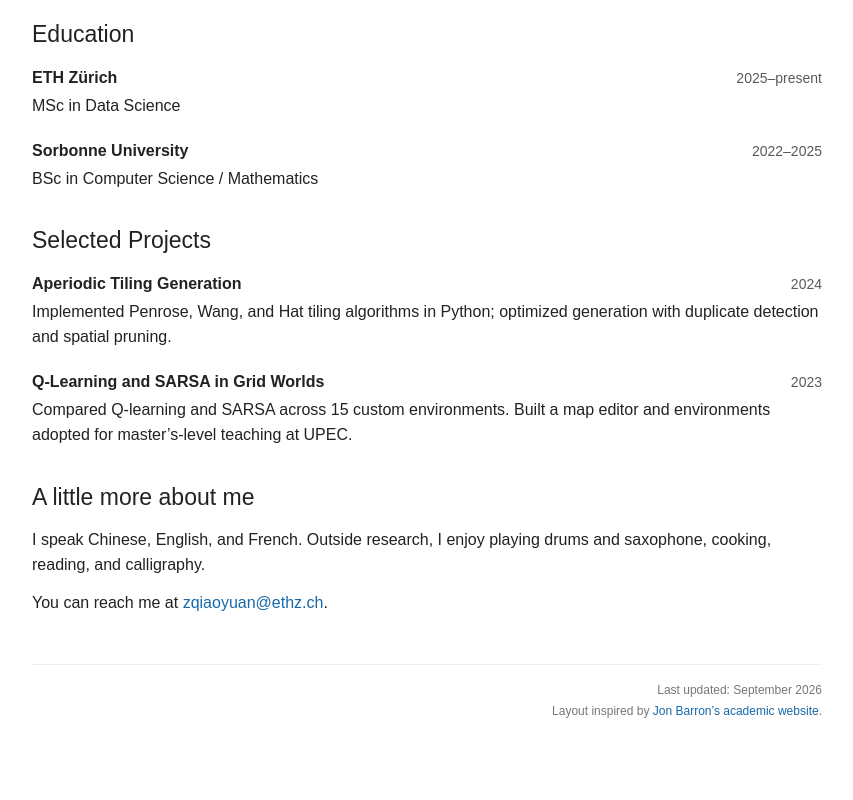
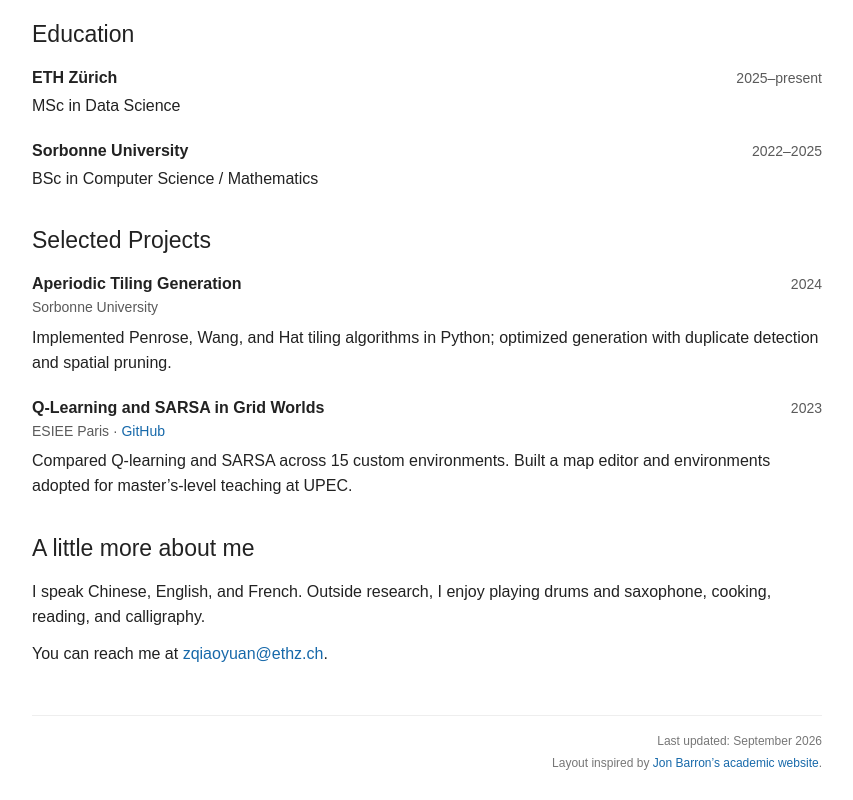
Before and after one commit to qiaoyuan667/qiaoyuan667.github.io, a Next.js app: page / in a window 1280 px wide. Shown: the part 1572-2372 px from the top of the page, without its empty margins (213-1066 px from the left). Before the commit the page ends 2321 px from the top, so only its background shows below. Built offline with nearby package versions, Linux system fonts and the light colour scheme.

Commit message:
Add project institutions and reinforcement learning GitHub link

```diff
--- a/app/page.tsx
+++ b/app/page.tsx
@@ -73,8 +73,8 @@
 
         <section id="projects">
           <h2>Selected Projects</h2>
-          <div className="entry"><div className="entry-heading"><h3>Aperiodic Tiling Generation</h3><span>2024</span></div><p>Implemented Penrose, Wang, and Hat tiling algorithms in Python; optimized generation with duplicate detection and spatial pruning.</p></div>
-          <div className="entry"><div className="entry-heading"><h3>Q-Learning and SARSA in Grid Worlds</h3><span>2023</span></div><p>Compared Q-learning and SARSA across 15 custom environments. Built a map editor and environments adopted for master’s-level teaching at UPEC.</p></div>
+          <div className="entry"><div className="entry-heading"><h3>Aperiodic Tiling Generation</h3><span>2024</span></div><p className="position">Sorbonne University</p><p>Implemented Penrose, Wang, and Hat tiling algorithms in Python; optimized generation with duplicate detection and spatial pruning.</p></div>
+          <div className="entry"><div className="entry-heading"><h3>Q-Learning and SARSA in Grid Worlds</h3><span>2023</span></div><p className="position">ESIEE Paris · <a href="https://github.com/qiaoyuan667/Q-learning-Sarsa-DQN-in-grid-world">GitHub</a></p><p>Compared Q-learning and SARSA across 15 custom environments. Built a map editor and environments adopted for master’s-level teaching at UPEC.</p></div>
         </section>
 
         <section id="about">
```
